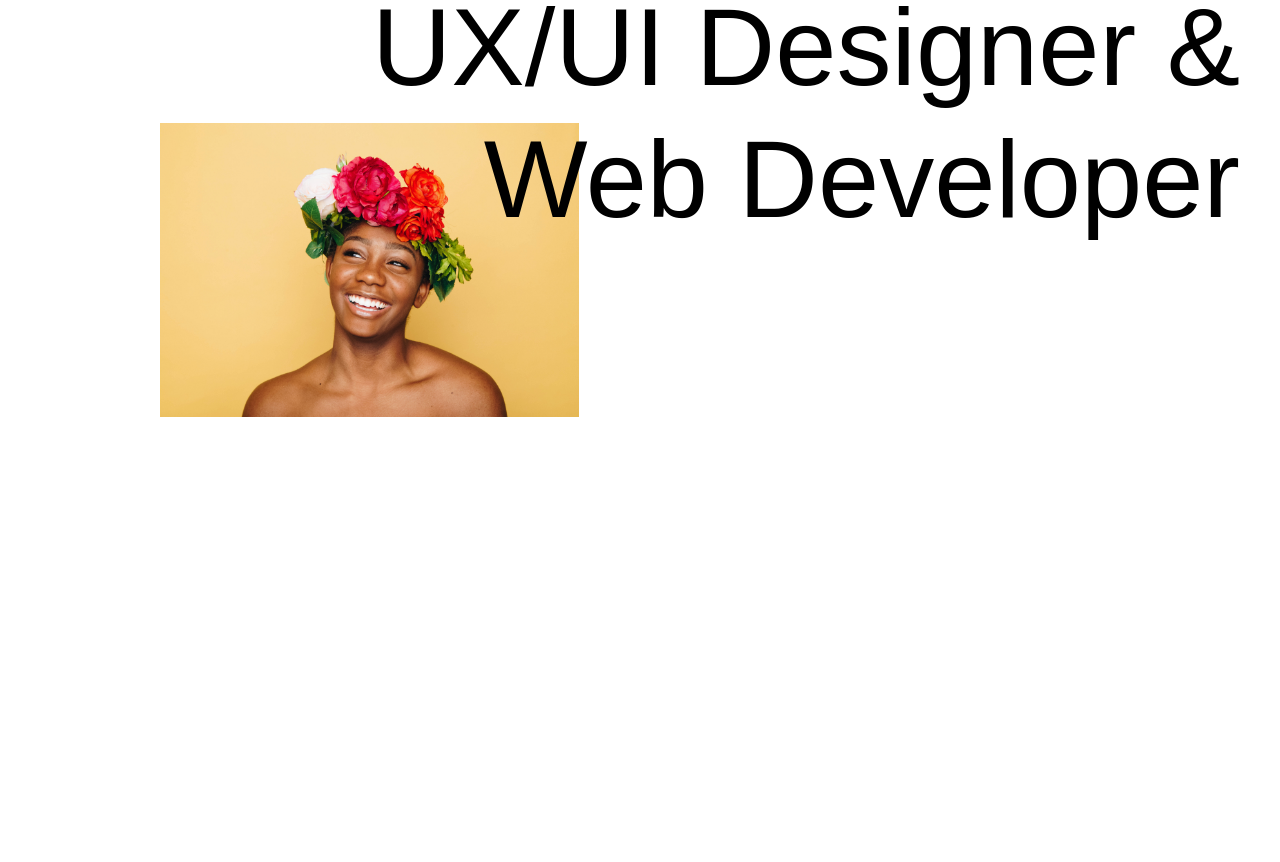
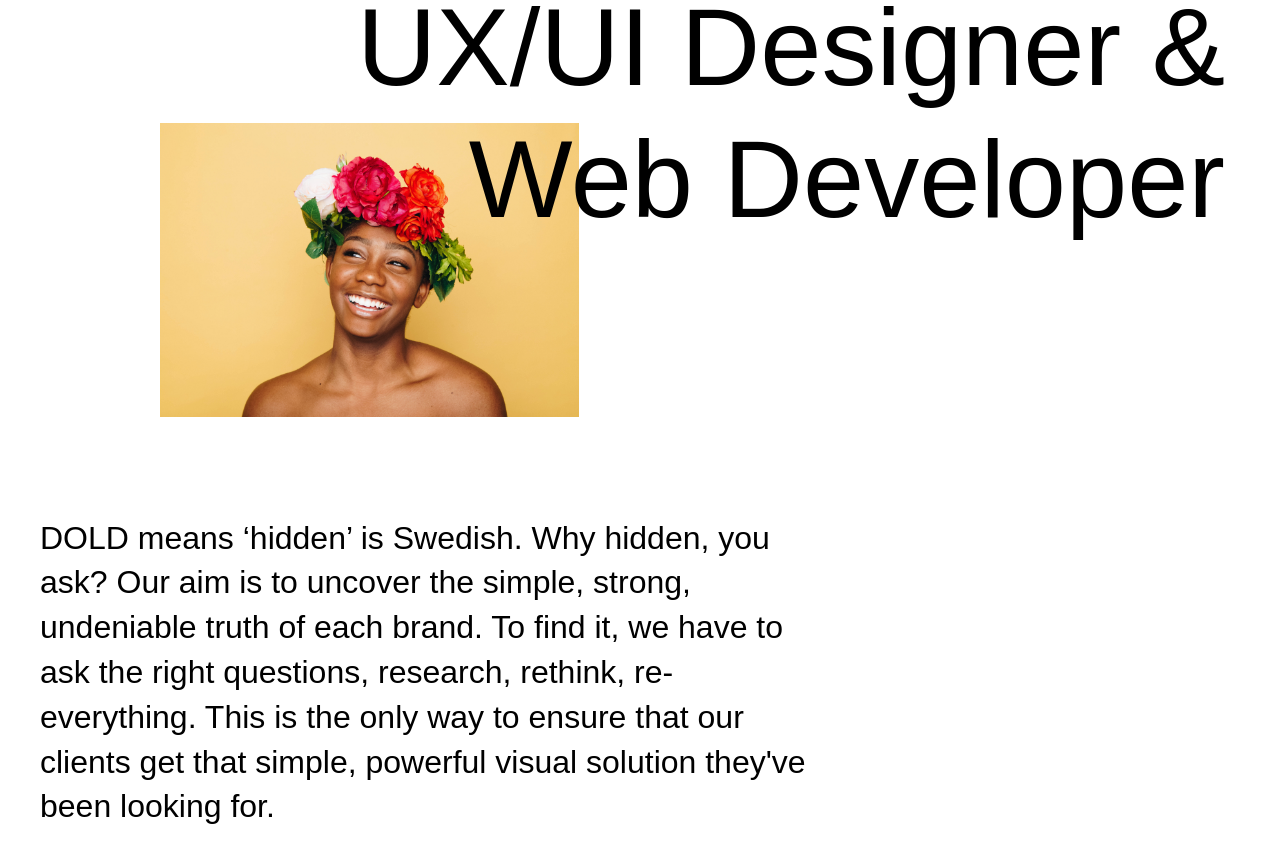
Before and after one commit to olroque/web-dev-portfolio, a Next.js app: page / in a window 1280 px wide. Shown: the part 380-1242 px from the top of the page. Built offline with nearby package versions, Linux system fonts and the light colour scheme.

Commit message:
got creator description section up.

```diff
--- a/components/main.js
+++ b/components/main.js
@@ -13,8 +13,17 @@ export default function Main() {
                 </div>
                 <div className="job-title-container">
                     <p className="job-title">
-                        UX/UI Designer & <br/> Web Developer
+                        UX/UI Designer &amp; <br/> Web Developer
                     </p>
+                </div>
+            </section>
+            <section className="creator-description-container">
+                <div>
+                    <h4 className="creator-description">
+                        DOLD means ‘hidden’ is Swedish.
+                        Why hidden, you ask? Our aim is to uncover the simple, strong, undeniable truth of each brand.
+                        To find it, we have to ask the right questions, research, rethink, re-everything. This is the only way to ensure that our clients get that simple, powerful visual solution they've been looking for.
+                    </h4>
                 </div>
             </section>
         </div>
--- a/styles/index.css
+++ b/styles/index.css
@@ -1,3 +1,52 @@
+:root {
+  --color_0: 255,255,255;
+  --color_27: 129,140,190;
+  --color_1: 255,255,255;
+  --color_2: 0,0,0;
+  --color_3: 237,28,36;
+  --color_4: 0,136,203;
+  --color_5: 255,203,5;
+  --color_6: 114,114,114;
+  --color_7: 176,176,176;
+  --color_8: 255,255,255;
+  --color_28: 97,105,143;
+  --color_9: 114,114,114;
+  --color_10: 176,176,176;
+  --color_11: 255,255,255;
+  --color_12: 232,230,230;
+  --color_13: 199,199,199;
+  --color_14: 89,89,89;
+  --color_15: 0,0,0;
+  --color_16: 229,191,182;
+  --color_17: 202,153,141;
+  --color_18: 176,90,69;
+  --color_29: 65,70,95;
+  --color_19: 117,60,46;
+  --color_20: 59,30,23;
+  --color_21: 203,209,205;
+  --color_22: 156,164,158;
+  --color_23: 107,118,110;
+  --color_24: 71,79,73;
+  --color_25: 36,39,37;
+  --color_30: 32,35,48;
+  --color_31: 255,224,196;
+  --color_32: 255,193,136;
+  --color_33: 191,145,102;
+  --color_34: 128,97,68;
+  --color_35: 64,48,34;
+  --font_0: normal normal normal 110px/1.4em helvetica-w01-roman,helvetica-w02-roman,helvetica-lt-w10-roman,sans-serif;
+  --font_1: normal normal normal 16px/1.4em din-next-w01-light,din-next-w02-light,din-next-w10-light,sans-serif;
+  --font_2: normal normal normal 65px/1.4em helvetica-w01-roman,helvetica-w02-roman,helvetica-lt-w10-roman,sans-serif;
+  --font_3: normal normal normal 44px/1.4em helvetica-w01-light,helvetica-w02-light,sans-serif;
+  --font_4: normal normal normal 32px/1.4em helvetica-w01-light,helvetica-w02-light,sans-serif;
+  --font_5: normal normal normal 25px/1.4em helvetica-w01-light,helvetica-w02-light,sans-serif;
+  --font_6: normal normal normal 20px/1.4em helvetica-w01-bold,helvetica-w02-bold,helvetica-lt-w10-bold,sans-serif;
+  --font_7: normal normal normal 18px/1.5em helvetica-w01-light,helvetica-w02-light,sans-serif;
+  --font_8: normal normal normal 16px/1.4em helvetica-w01-light,helvetica-w02-light,sans-serif;
+  --font_9: normal normal normal 14px/1.4em helvetica-w01-light,helvetica-w02-light,sans-serif;
+  --font_10: normal normal normal 12px/1.4em din-next-w01-light,din-next-w02-light,din-next-w10-light,sans-serif;
+}
+
 * {
   box-sizing: border-box;
   padding: 0px;
@@ -9,6 +58,14 @@ html,
 body {
   color: #000000;
   font-family: Arial,Helvetica,sans-serif;
+}
+
+h4 {
+  display: block;
+  margin-block-start: 1.33em;
+  margin-block-end: 1.33em;
+  margin-inline-start: 0px;
+  margin-inline-end: 0px;
 }
 
 a {
@@ -74,7 +131,6 @@ nav {
 
 .name-banner-container {
   margin: 20px 0px 250px calc((100% - 980px) * 0);
-
 }
 
 .name-banner {
@@ -83,23 +139,22 @@ nav {
 }
 
 .picture-and-job-title {
-  margin-left: auto;
-  margin-right: auto;
+  height: 350px;
 }
 
 .picture-container {
   margin: 178px 0px 4px calc((100% - 980px) * 1);
+  position: relative;
+  left: -100px;
 }
 
 .creator-pic {
-  position: relative;
-  left: -100px;
   width: 419px;
   height: 294px;
   object-fit: cover;
 }
 
-.job-title {
+.job-title-container {
   position: relative;
   text-align: right;
   line-height: 1.2em;
@@ -107,3 +162,17 @@ nav {
   top: -550px;
   z-index: 1;
 }
+
+.job-title {
+  padding-right: 15px;
+}
+
+.creator-description-container div {
+  width: 773px;
+}
+
+.creator-description {
+  font: var(--font_4);
+  color: rgb(var(--color_15));
+  letter-spacing: 0em;
+}
```
